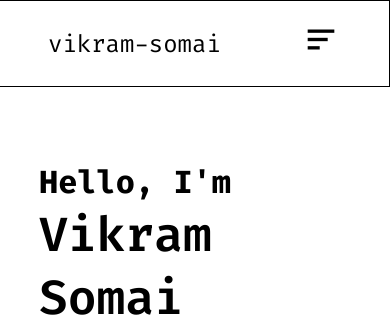
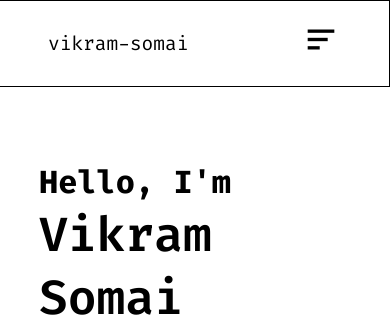
Before and after one commit to vikramsomai/vikramsomai.github.io, a PHP site: page / in a window 390 px wide. Shown: the top 328 px of the page. Run offline with PHP 8.4, Linux system fonts and the light colour scheme.

Commit message:
fixed font size issue

```diff
--- a/css/style.css
+++ b/css/style.css
@@ -28,7 +28,7 @@ header {
 }
 .navbar {
   display: flex;
-  font-size: 1.5rem;
+  font-size: clamp(1rem, 5vw, 1.5rem);
   max-width: 100%;
   align-items: start;
   padding: 0rem 2rem;
@@ -55,7 +55,6 @@ header {
   border-left-width: 0px;
 }
 .logo {
-  font-size: 1.5rem;
   font-size: bold;
 }
 .nav-links {
```
